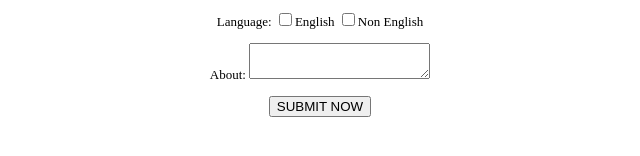
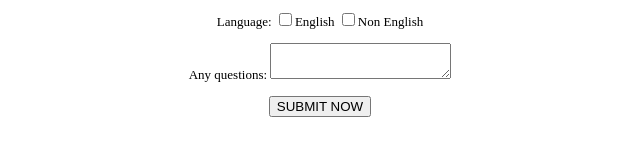
Before and after one commit to Willemu/formschallenge, a plain HTML site: page index.html in a window 1280 px wide. Shown: the part 296-452 px from the top of the page, 320-960 px from the left. Drawn offline with Linux system fonts and the light colour scheme.

Commit message:
Update index.html

```diff
--- a/index.html
+++ b/index.html
@@ -76,7 +76,7 @@
 				</div>
 
 				<div class="formchallenge">
-					<p><label for="msg">About:</label>
+					<p><label for="msg">Any questions:</label>
 					<textarea ïd="msg" name="username"></textarea>
 					</p>
 				</div>
```
